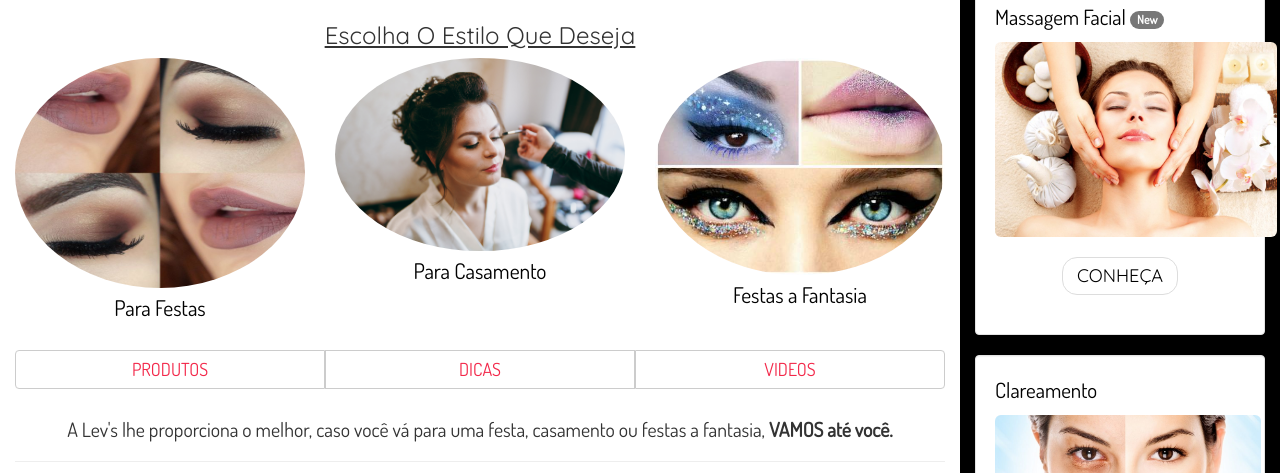
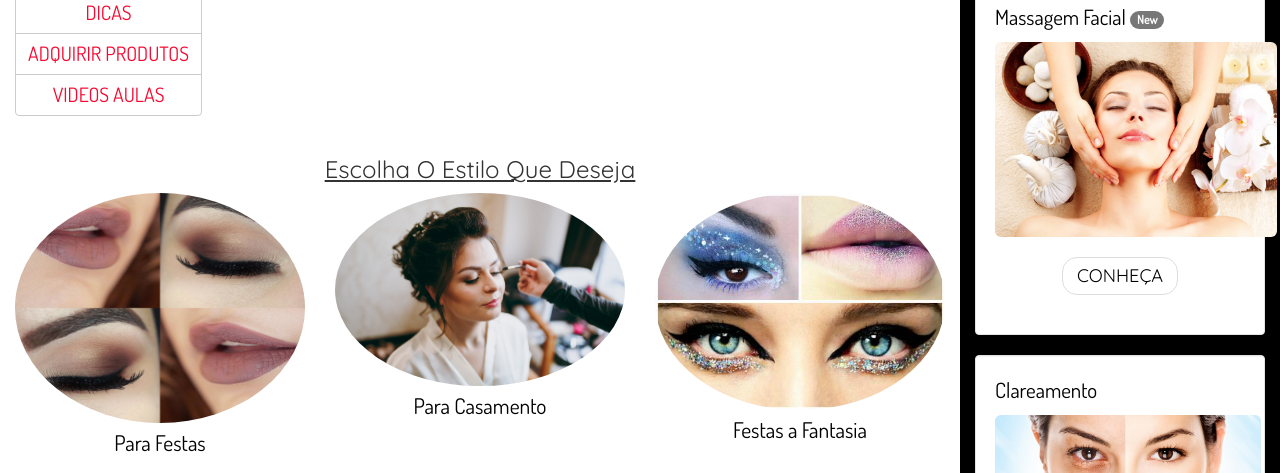
Before and after one commit to Guedix/primeiro-projeto, a plain HTML site: page maquiagens.html in a window 1280 px wide. Shown: the part 210-683 px from the top of the page. Drawn offline with nearby package versions, Linux system fonts and the light colour scheme; a web font is replaced by a local one.

Commit message:
Primeiro Projeto

```diff
--- a/maquiagens.html
+++ b/maquiagens.html
@@ -88,7 +88,7 @@
           </div>
         </nav>
 
-        <div class="alert alert-danger" role="alert"
+                  <div class="alert alert-danger" role="alert"
                         style="font-family: 'Dancing Script', cursive;
                         color: rgb(128, 3, 167);
                         font-size: 2.5em;
@@ -96,11 +96,17 @@
                         margin-top: 50px;
                         margin-bottom: 0px;">
                                 Temos O que Você Precisa
-                    </div>
-
+                  </div>
 
             <div class="col-sm-9 text-left">
-              <h1 class="text-center" style="font-family: 'Quicksand', sans-serif;">Maquiagens<h4> <ul class="pager">
+              <h1 class="text-center" style="font-family: 'Quicksand', sans-serif;">Maquiagens<h4>
+                      <div class="btn-group-vertical">
+                          <button type="button" class="btn btn-default" style="color: rgb(248, 8, 48); font-family: 'Dosis', sans-serif; font-size: 1.1em;">DICAS</button>
+                          <button type="button" class="btn btn-default" style="color: rgb(248, 8, 48); font-family: 'Dosis', sans-serif; font-size: 1.1em;">ADQUIRIR PRODUTOS</button>
+                          <button type="button" class="btn btn-default" style="color: rgb(248, 8, 48); font-family: 'Dosis', sans-serif; font-size: 1.1em;">VIDEOS AULAS</button>
+                        </div>
+              <ul class="pager">
+
 
                 <h3 class="text-center" style="font-family: 'Quicksand', sans-serif; text-decoration: underline;">Escolha O Estilo Que Deseja</h3>
 
@@ -140,13 +146,6 @@
 
                   </div>
 
-                  <div class="btn-group btn-group-justified" style="margin-top: 20px;">
-                      <a href="#" class="btn btn-default" style=" color: rgb(243, 40, 74); font-family: 'Dosis', sans-serif; font-size: 1.0em;">PRODUTOS</a>
-                      <a href="#" class="btn btn-default" style=" color: rgb(243, 40, 74); font-family: 'Dosis', sans-serif; font-size: 1.0em;">DICAS</a>
-                      <a href="#" class="btn btn-default" style=" color: rgb(243, 40, 74); font-family: 'Dosis', sans-serif; font-size: 1.0em;">VIDEOS</a>
-                    </div>
-
-
                    <p style="margin-top: 30px; font-family: 'Dosis', sans-serif; font-size: 1.1em">A Lev's lhe proporciona o melhor, caso você vá para uma festa, casamento ou festas a fantasia, <b>VAMOS até você.</b></p>
 
 
@@ -169,7 +168,7 @@
                     <h4>"Ótimas explicações sobre o serviço, adorei"<br><span style="font-style:normal;">Comentário de: Flávia Mendes</span></h4>
                     </div>
                     <div class="item">
-                    <h4>"Preço super acessivél, podendo negociar"<br><span style="font-style:normal;">Comentário de: Suyane Miranda</span></h4>
+                    <h4>"Preço super acessível, podendo negociar"<br><span style="font-style:normal;">Comentário de: Suyane Miranda</span></h4>
                     </div>
                 </div>
 
```
Also changed, not shown: clareamento.html (+1 -1 lines), index.html (+4 -1 lines), relaxamento.html (+2 -1 lines).
